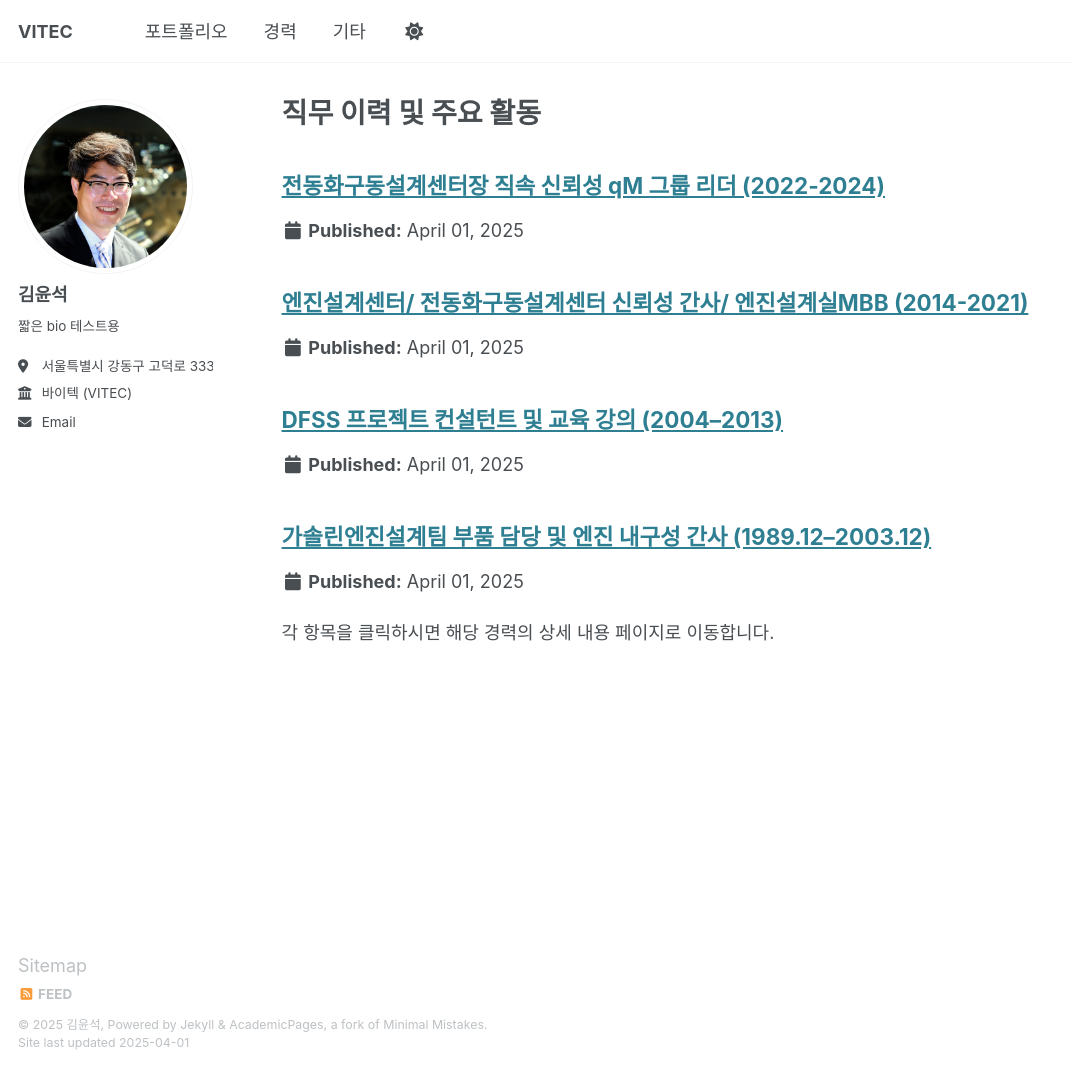
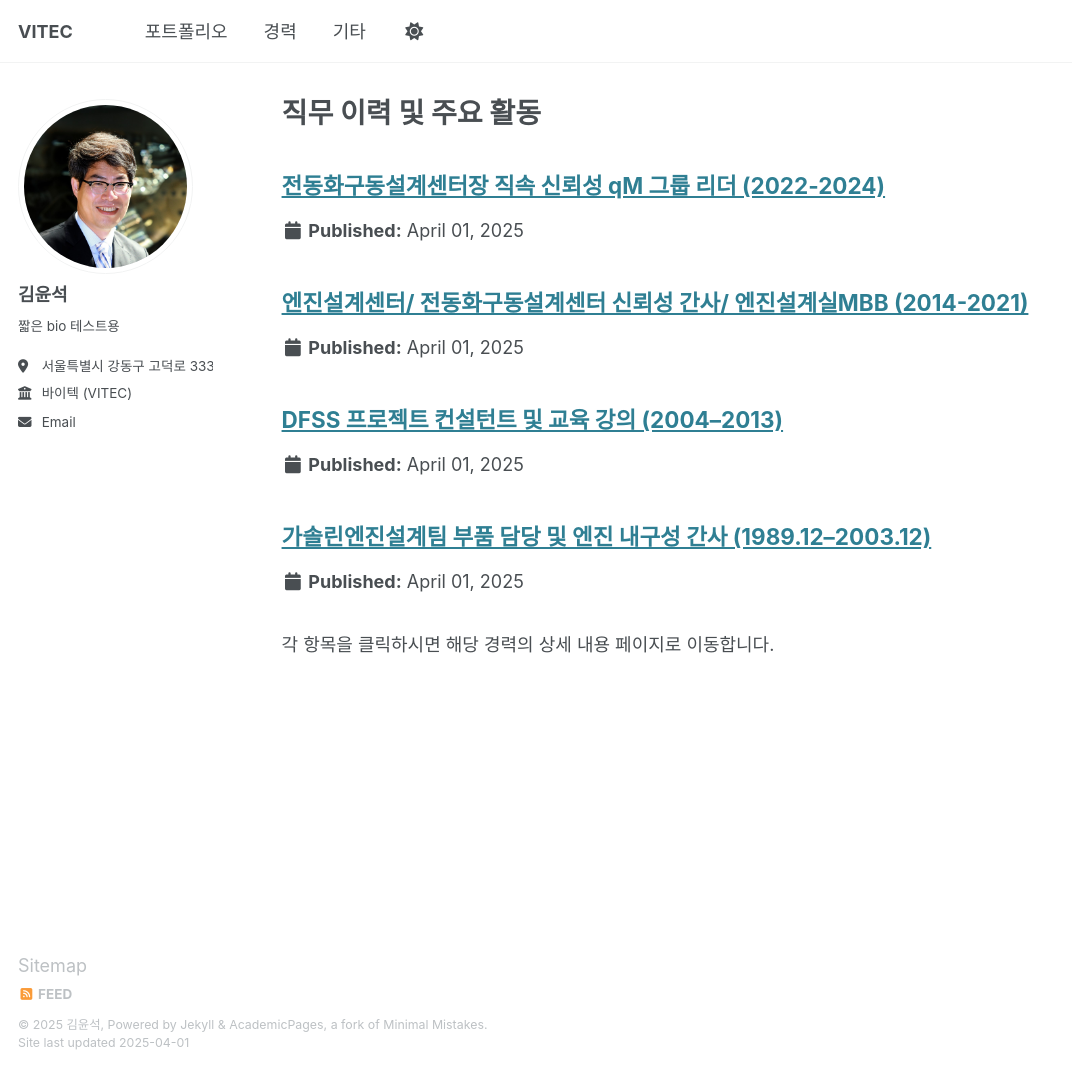
Before and after one commit to kimyunseok-vitec/kimyunseok-vitec.github.io, a Jekyll site: the page built from _pages/portfolio.html, in a window 1280 px wide and 1071 px high. Shown: the whole window, without its empty margins (0-1072 px from the left). Built offline with Jekyll 4.4.1, drawn with Linux system fonts in a browser that asks for light colours.

Commit message:
portfolio modify

```diff
--- a/_pages/portfolio.html
+++ b/_pages/portfolio.html
@@ -13,5 +13,6 @@ author_profile: true
 {% endfor %}
 
 
-
-각 항목을 클릭하시면 해당 경력의 상세 내용 페이지로 이동합니다.
+<p style="margin-top: 2rem;">
+  각 항목을 클릭하시면 해당 경력의 상세 내용 페이지로 이동합니다.
+</p>
```
